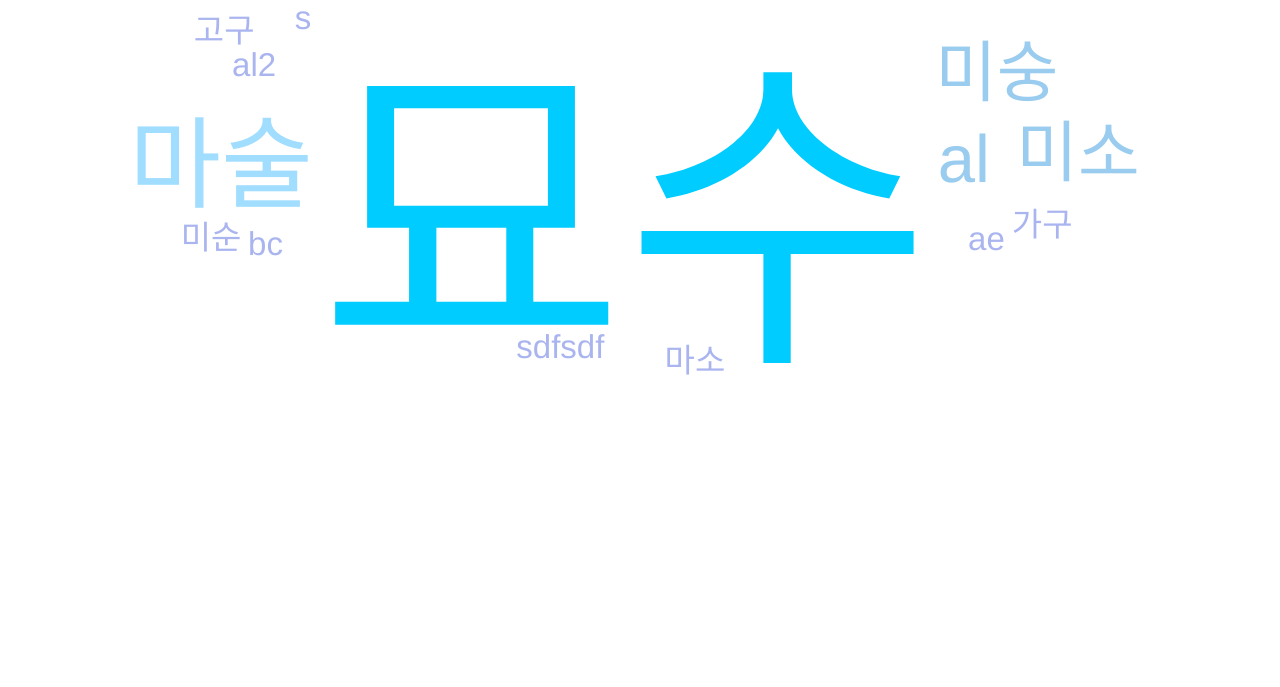
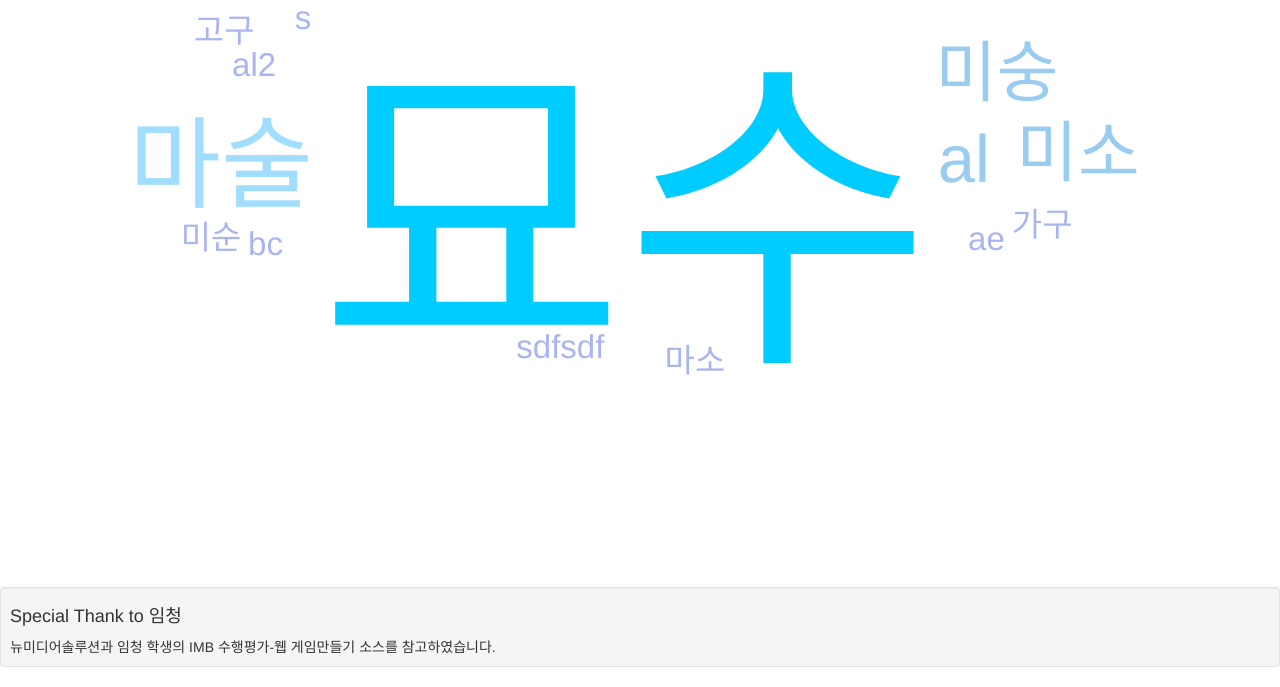
Before and after one commit to ssep4u/miso_project, a Django app: page /miso/wordCloud/ in a window 1280 px wide. Shown: the part 113-800 px from the top of the page. Run offline with Django 3.2, Linux system fonts and the light colour scheme; data comes from the database, SQL or seed files in the repository; both versions use the stored data as it was after the commit; some libraries are stand-ins or nearby versions.

Commit message:
Add comment

```diff
--- a/miso/static/js/play.js
+++ b/miso/static/js/play.js
@@ -11,6 +11,7 @@ function play() {
     //글자수 세자
     //  원하는게 아니면 나가자
     if (word.length != quiz.length) {
+      $('#word').val("")
       return false
     }
 
--- a/miso/templates/wordCloud.html
+++ b/miso/templates/wordCloud.html
@@ -81,5 +81,13 @@
       })
     }
   </script>
+  <div class="container">
+    <div class="footer navbar-fixed-bottom">
+      <div class="well well-sm">
+        <h4>Special Thank to 임청</h4>
+        뉴미디어솔루션과 임청 학생의 IMB 수행평가-웹 게임만들기 소스를 참고하였습니다.
+      </div>
+    </div>
+  </div>
 </body>
 </html>
```
Also changed, not shown: db.sqlite3.
